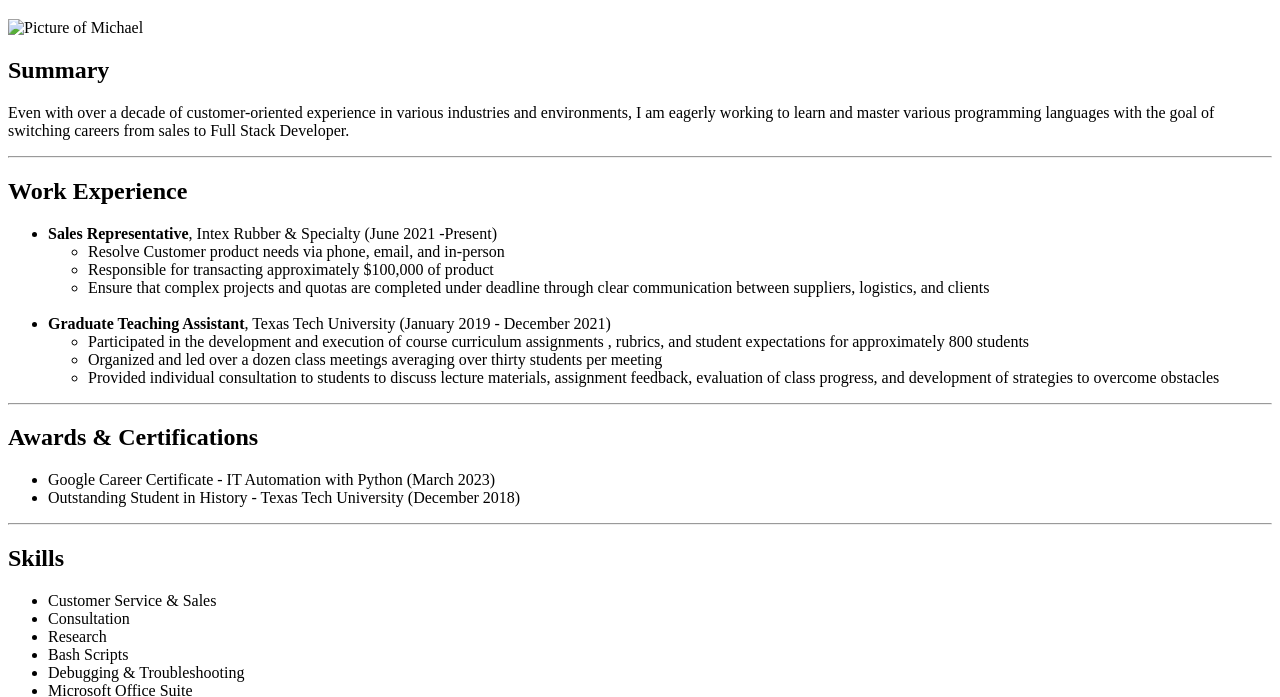
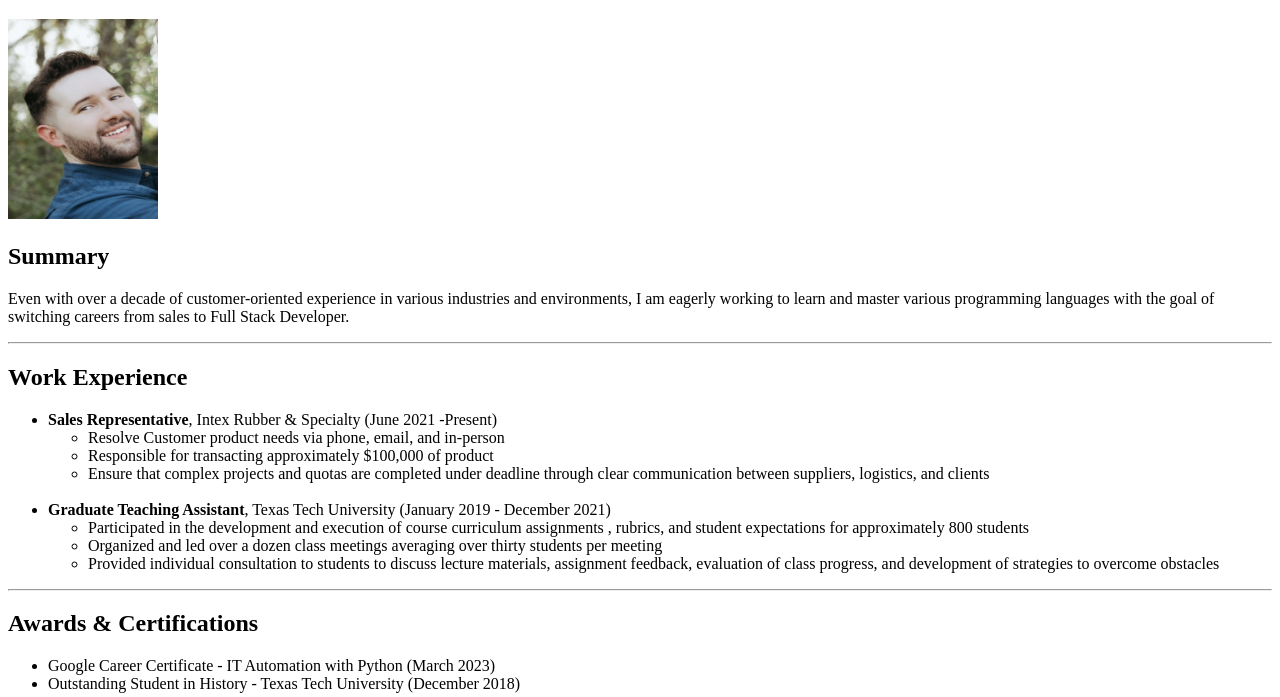
Before and after one commit to MrMichaelM/html-portfolio, a plain HTML site: page htmlresume/index.html in a window 1280 px wide. Shown: the part 61-758 px from the top of the page. Drawn offline with Linux system fonts and the light colour scheme.

Commit message:
Update index.html profile image
Original image not showing in browser. Revised code to show image in browser.

```diff
--- a/htmlresume/index.html
+++ b/htmlresume/index.html
@@ -7,7 +7,7 @@
 
     <body>
         <h1>Michael Moffatt</h1>
-        <img src="./Profile Pic.png/" height="200" width="150" alt="Picture of Michael"/>
+        <img src="Profile Pic.png" height="200" width="150" alt="Picture of Michael"/>
         <h2>Summary</h2>
         <p>Even with over a decade of customer-oriented experience in various industries and environments, I am eagerly working
             to learn and master various programming languages with the goal of switching careers from sales to Full Stack Developer.
```
